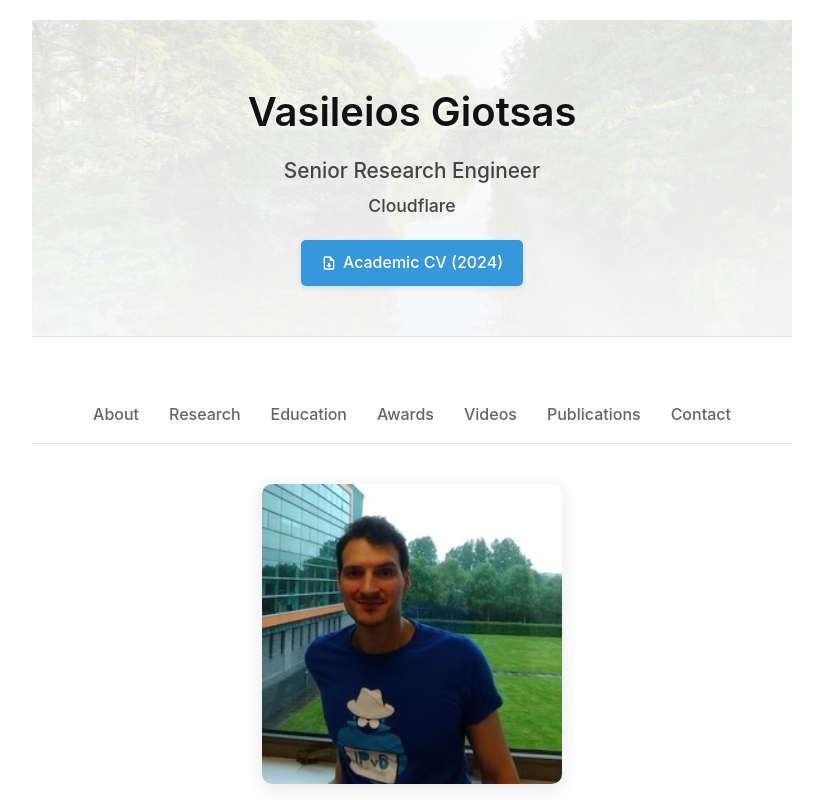
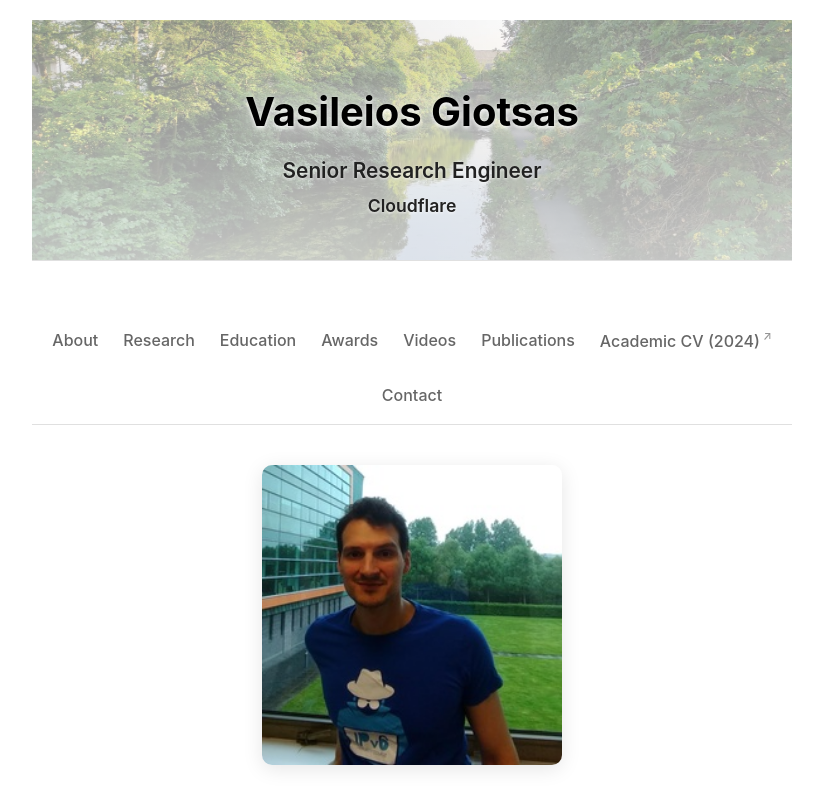
Before and after one commit to vgiotsas/vgiotsas.github.io, a plain HTML site: page index.html in a window 1280 px wide. Shown: the top 800 px of the page, without its empty margins (228-1051 px from the left). Drawn offline with Linux system fonts and the light colour scheme.

Commit message:
Update index.html

```diff
--- a/index.html
+++ b/index.html
@@ -26,7 +26,7 @@
 
         header {
             text-align: center;
-            padding: 60px 0 50px;
+            padding: 60px 0 40px;
             border-bottom: 1px solid #e0e0e0;
             margin-bottom: 50px;
             position: relative;
@@ -49,7 +49,7 @@
             left: 0;
             right: 0;
             bottom: 0;
-            background: linear-gradient(to bottom, rgba(255,255,255,0.85), rgba(255,255,255,0.95));
+            background: linear-gradient(to bottom, rgba(255,255,255,0.5), rgba(255,255,255,0.75));
             z-index: 1;
         }
 
@@ -60,43 +60,25 @@
 
         h1 {
             font-size: 2.5em;
-            font-weight: 600;
+            font-weight: 700;
             margin-bottom: 10px;
-            color: #111;
-            text-shadow: 0 2px 4px rgba(255,255,255,0.8);
+            color: #000;
+            text-shadow: 0 2px 4px rgba(255,255,255,1), 0 0 30px rgba(255,255,255,0.9);
         }
 
         .title {
             font-size: 1.3em;
-            color: #444;
+            color: #222;
             margin-bottom: 5px;
-            font-weight: 500;
+            font-weight: 600;
+            text-shadow: 0 1px 3px rgba(255,255,255,0.8);
         }
 
         .affiliation {
             font-size: 1.1em;
-            color: #444;
-            font-weight: 500;
-        }
-
-        .cv-button {
-            display: inline-flex;
-            align-items: center;
-            margin-top: 20px;
-            padding: 10px 20px;
-            background-color: #3498db;
-            color: white;
-            text-decoration: none;
-            border-radius: 5px;
-            font-weight: 500;
-            transition: all 0.3s ease;
-            box-shadow: 0 2px 5px rgba(52, 152, 219, 0.2);
-        }
-
-        .cv-button:hover {
-            background-color: #2980b9;
-            transform: translateY(-2px);
-            box-shadow: 0 4px 10px rgba(52, 152, 219, 0.3);
+            color: #222;
+            font-weight: 600;
+            text-shadow: 0 1px 3px rgba(255,255,255,0.8);
         }
 
         .profile-image {
@@ -230,7 +212,7 @@
             top: 0;
             background-color: rgba(255, 255, 255, 0.95);
             backdrop-filter: blur(10px);
-            padding: 15px 0;
+            padding: 15px 20px;
             border-bottom: 1px solid #e0e0e0;
             z-index: 100;
             margin-bottom: 30px;
@@ -239,8 +221,10 @@
         .nav-links {
             display: flex;
             justify-content: center;
-            gap: 30px;
+            gap: 25px;
             list-style: none;
+            flex-wrap: wrap;
+            line-height: 1.8;
         }
 
         .nav-links a {
@@ -252,6 +236,13 @@
 
         .nav-links a:hover {
             color: #3498db;
+        }
+
+        .nav-links a[target="_blank"]::after {
+            content: " ↗";
+            font-size: 0.7em;
+            vertical-align: super;
+            opacity: 0.7;
         }
 
         .go-up-button {
@@ -314,8 +305,10 @@
             }
 
             .nav-links {
-                gap: 15px;
-                font-size: 0.9em;
+                gap: 10px;
+                font-size: 0.85em;
+                flex-wrap: wrap;
+                justify-content: center;
             }
 
             .update-item {
@@ -326,16 +319,12 @@
                 margin-bottom: 5px;
             }
 
+
             .go-up-button {
                 bottom: 20px;
                 right: 20px;
                 width: 45px;
                 height: 45px;
-            }
-
-            .cv-button {
-                font-size: 0.95em;
-                padding: 8px 16px;
             }
         }
     </style>
@@ -349,12 +338,6 @@
                 <h1>Vasileios Giotsas</h1>
                 <div class="title">Senior Research Engineer</div>
                 <div class="affiliation">Cloudflare</div>
-                <a href="./cdn/pdf/Academic_Curriculum_Vitae.pdf" class="cv-button" target="_blank">
-                    <svg style="width: 16px; height: 16px; margin-right: 6px; vertical-align: middle;" viewBox="0 0 24 24" fill="currentColor">
-                        <path d="M14,2H6A2,2 0 0,0 4,4V20A2,2 0 0,0 6,22H18A2,2 0 0,0 20,20V8L14,2M18,20H6V4H13V9H18V20M12,19L8,15H10.5V12H13.5V15H16L12,19Z"/>
-                    </svg>
-                    Academic CV (2024)
-                </a>
             </div>
         </header>
 
@@ -366,6 +349,7 @@
                 <li><a href="#awards">Awards</a></li>
                 <li><a href="#videos">Videos</a></li>
                 <li><a href="publications.html">Publications</a></li>
+                <li><a href="./cdn/pdf/Academic_Curriculum_Vitae.pdf" target="_blank">Academic CV (2024)</a></li>
                 <li><a href="#contact">Contact</a></li>
             </ul>
         </nav>
```
